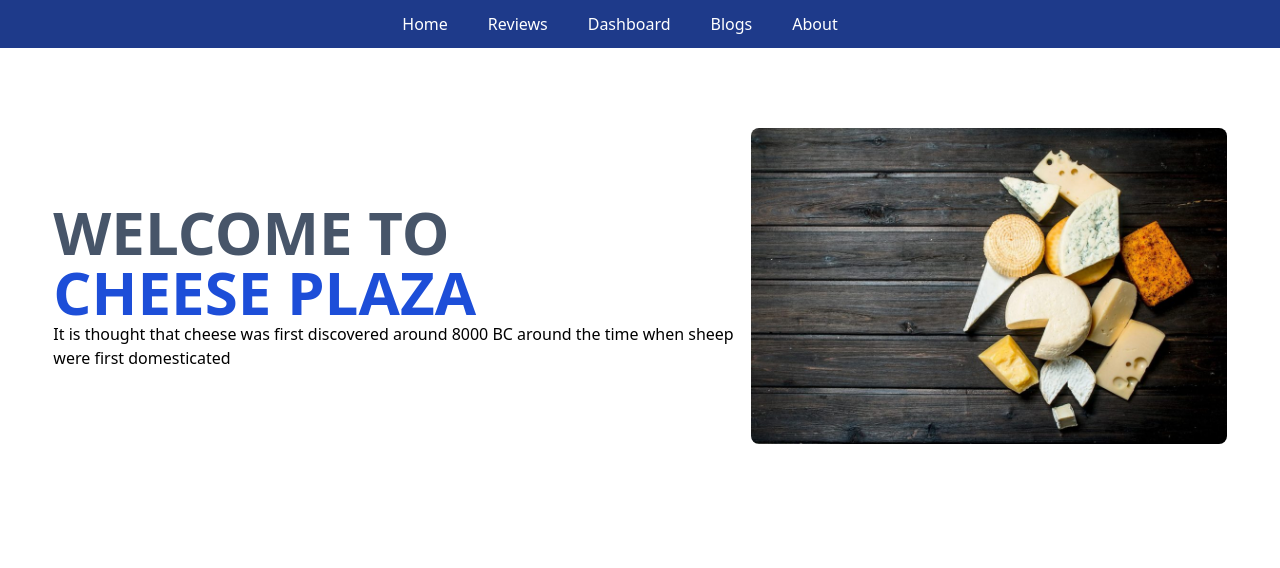
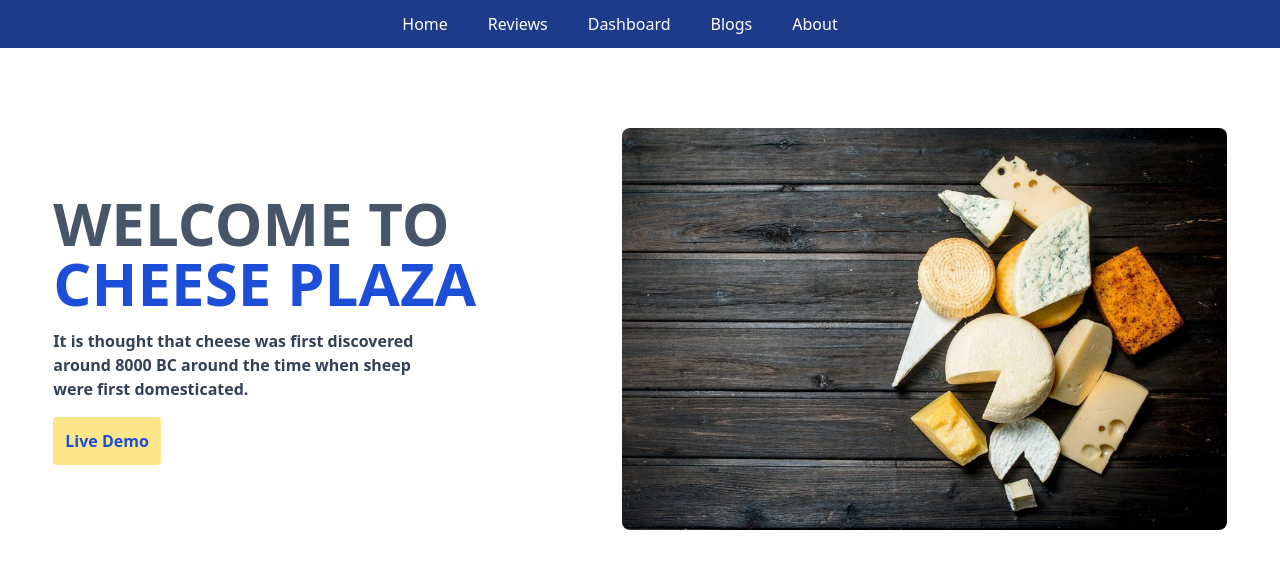
Before and after one commit to ThakurSaad/cheese-plaza, a React (Create React App) app: page / in a window 1280 px wide. Shown: the top 568 px of the page. Built offline with nearby package versions, Linux system fonts and the light colour scheme.

Commit message:
header style done

```diff
--- a/src/components/Header/Header.js
+++ b/src/components/Header/Header.js
@@ -5,11 +5,11 @@ import { Link } from "react-router-dom";
 const Header = () => {
   return (
     <div className="bg-blue-900 text-white text-center py-3">
-      <Link className="mr-10 hover:text-gray-400 duration-150" to="/">Home</Link>
-      <Link className="mr-10 hover:text-gray-400 duration-150" to="/reviews">Reviews</Link>
-      <Link className="mr-10 hover:text-gray-400 duration-150" to="/dashboard">Dashboard</Link>
-      <Link className="mr-10 hover:text-gray-400 duration-150" to="/blogs">Blogs</Link>
-      <Link className="mr-10 hover:text-gray-400 duration-150" to="/about">About</Link>
+      <Link className="mr-10 hover:text-amber-300 duration-150" to="/">Home</Link>
+      <Link className="mr-10 hover:text-amber-300 duration-150" to="/reviews">Reviews</Link>
+      <Link className="mr-10 hover:text-amber-300 duration-150" to="/dashboard">Dashboard</Link>
+      <Link className="mr-10 hover:text-amber-300 duration-150" to="/blogs">Blogs</Link>
+      <Link className="mr-10 hover:text-amber-300 duration-150" to="/about">About</Link>
     </div>
   );
 };
--- a/src/components/Home/Home.js
+++ b/src/components/Home/Home.js
@@ -4,16 +4,19 @@ import banner from "../../images/cheese.jpg";
 const Home = () => {
   return (
     <div className="flex items-center w-full mt-20">
-      <section>
+      <section className="box-border">
         <h1 className="text-6xl text-slate-600 font-bold">
           WELCOME TO <br /> <span className="text-blue-700">CHEESE PLAZA</span>
         </h1>
-        <p>
+        <p className="w-2/3 text-slate-700 font-semibold mt-4">
           It is thought that cheese was first discovered around 8000 BC around
-          the time when sheep were first domesticated
+          the time when sheep were first domesticated.
         </p>
+        <button className="bg-amber-200 hover:bg-amber-300 duration-150 rounded text-blue-700 font-bold mt-4 p-3">
+          Live Demo
+        </button>
       </section>
-      <section className="w-1/2">
+      <section className="w-5/6">
         <img className="w-fit rounded-lg" src={banner} alt="cheese" />
       </section>
     </div>
```
